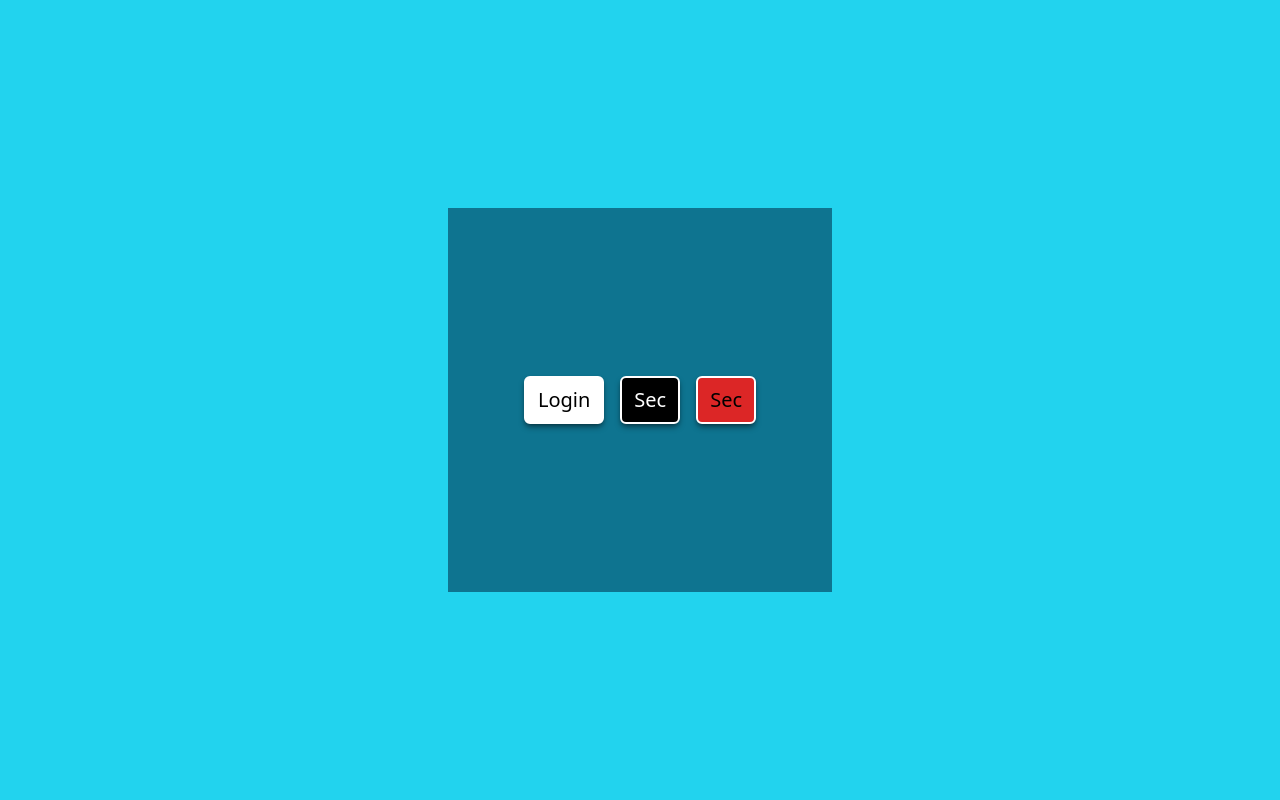
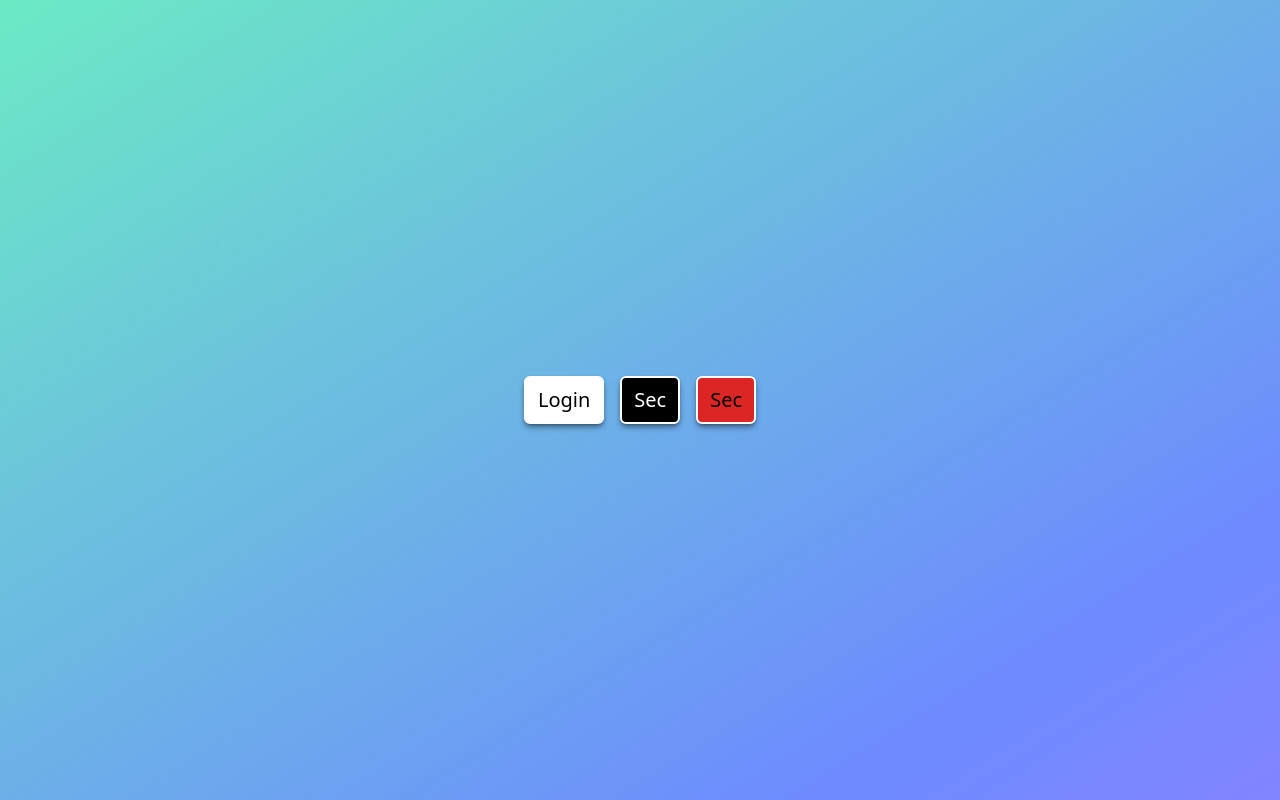
Before and after one commit to makbulut1/ft_transcendence, a Next.js app in the folder app/frontend/: page / in a window 1280 px wide. Built offline with nearby package versions, Linux system fonts and the light colour scheme.

Commit message:
gradient added... awesome...

```diff
--- a/app/frontend/src/components/ui/Button/Button.tsx
+++ b/app/frontend/src/components/ui/Button/Button.tsx
@@ -3,7 +3,7 @@ import React, { ReactElement } from 'react'
 import { twMerge } from 'tailwind-merge'
 
 const buttonStyles = cva(
-  'rounded-md px-3 py-2  text-xl shadow-md shadow-black/40 border-white border-2  transition-all duration-200 font-thin disabled:bg-neutral-600 disabled:shadow-none disabled:hover:text-neutral-100',
+  'rounded-md px-3 py-2  text-xl shadow-md shadow-black/40 border-white border-2 transition-all duration-200 font-thin disabled:bg-neutral-600 disabled:shadow-none disabled:hover:text-neutral-100',
   {
     variants: {
       intent: {
--- a/app/frontend/src/pages/index.tsx
+++ b/app/frontend/src/pages/index.tsx
@@ -11,8 +11,8 @@ export default function Home() {
     )}
 
   return (
-    <div className="flex h-screen w-full items-center justify-center bg-cyan-400">
-      <div className="flex gap-4 h-96 w-96 items-center justify-center bg-cyan-700">
+    <div className="flex h-screen w-full items-center justify-center ">
+      <div className="flex gap-4 h-96 w-96 items-center justify-center ">
         <Button
           intent="primary"
           onClick={handleClick}
--- a/app/frontend/src/store/useModal.ts
+++ b/app/frontend/src/store/useModal.ts
@@ -28,5 +28,5 @@ export const useModal = create<ModalState>(set => ({
   isOpen: false,
   content: null,
   openModal: content => set(() => ({ isOpen: true, content })),
-  closeModal: () => set(() => ({ content: null, isOpen: false})),
+  closeModal: () => set(() => ({ isOpen: false})),
 }))
--- a/app/frontend/src/styles/globals.css
+++ b/app/frontend/src/styles/globals.css
@@ -17,11 +17,19 @@
 }
 
 body {
-  color: rgb(var(--foreground-rgb));
-  background: linear-gradient(
-      to bottom,
-      transparent,
-      rgb(var(--background-end-rgb))
-    )
-    rgb(var(--background-start-rgb));
+  background: linear-gradient(to bottom right, #FF6B6B, #FFE66D, #6BFFB8, #6D8AFF, #E16DFF);
+  background-size: 400% 400%;
+  animation: gradient 15s ease infinite;
 }
+
+@keyframes gradient {
+  0% {
+    background-position: 0 50%;
+  }
+  50% {
+    background-position: 100% 50%;
+  }
+  100% {
+    background-position: 0 50%;
+  }
+}
```
